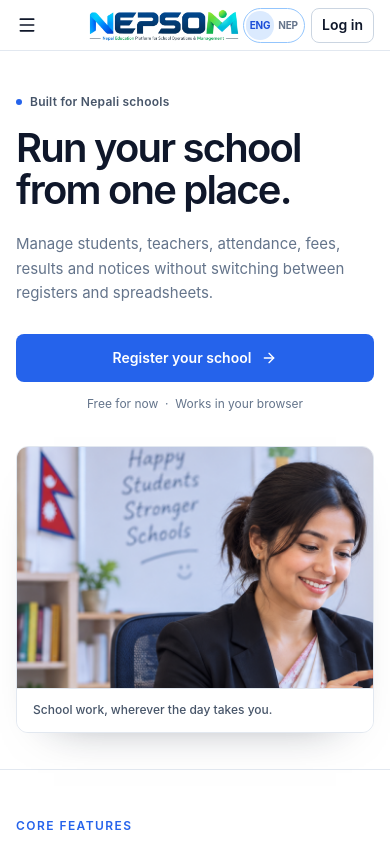
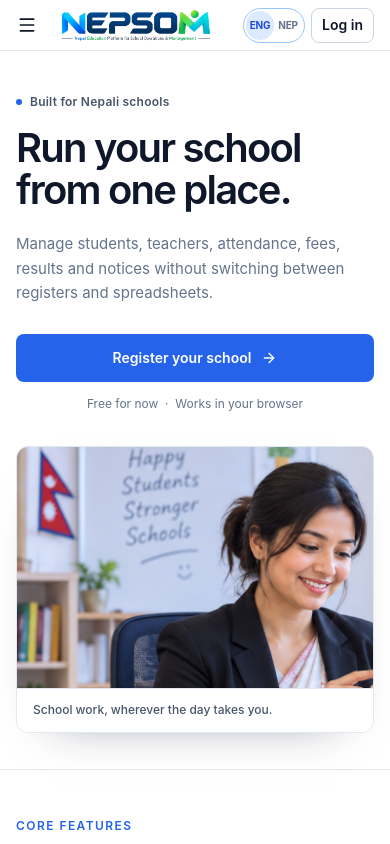
Before and after one commit to basantathapa7495/snap-main, a Next.js app: page / in a window 390 px wide. Shown: the top 844 px of the page. Built offline with nearby package versions, Linux system fonts and the light colour scheme.

Commit message:
Move mobile logo beside hamburger

```diff
--- a/components/LandingNavbar.tsx
+++ b/components/LandingNavbar.tsx
@@ -55,7 +55,7 @@ export default function LandingNavbar() {
         <button ref={toggleRef} type="button" aria-label={mobileOpen ? 'Close menu' : 'Open menu'} aria-expanded={mobileOpen} aria-controls="landing-mobile-menu" onClick={() => setMobileOpen((open) => !open)} className="-ml-3 inline-flex h-[45px] w-[45px] items-center justify-center rounded-lg text-[#0F172A] hover:bg-[#F8FAFC] lg:hidden">
           {mobileOpen ? <X className="h-5 w-5" aria-hidden="true" /> : <Menu className="h-5 w-5" aria-hidden="true" />}
         </button>
-        <Link href="/" aria-label="NEPSOM home" className="absolute left-[42%] flex min-h-11 -translate-x-1/2 items-center sm:left-[46%] lg:static lg:translate-x-0">
+        <Link href="/" aria-label="NEPSOM home" className="flex min-h-11 shrink-0 items-center lg:static">
           <Image src="/logo2.png" alt="NEPSOM" width={1035} height={241} sizes="150px" className="h-auto w-[150px] sm:w-[150px] lg:w-[150px]" />
         </Link>
         <ul className="absolute left-1/2 hidden -translate-x-1/2 items-center gap-1 lg:flex">
```
